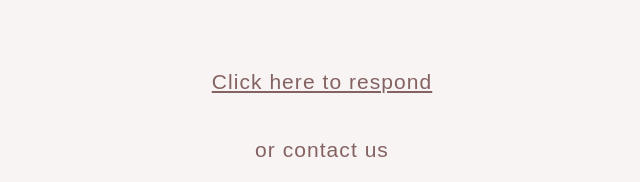
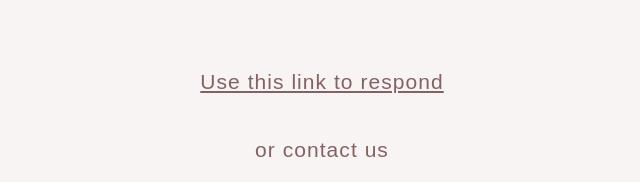
Before and after one commit to wouterjanl/29july2023, a plain HTML site: page index.html in a window 1280 px wide. Shown: the part 2758-2940 px from the top of the page, 318-958 px from the left. Drawn offline with Linux system fonts and the light colour scheme.

Commit message:
Tweak wording

```diff
--- a/index.html
+++ b/index.html
@@ -124,7 +124,7 @@
         </figure>
         <div class="contact-details">
             <p>
-                <a href="http://hackernews.com">Click here to respond</a>
+                <a href="http://hackernews.com">Use this link to respond</a>
             </p>
             <p>
                 or contact us
```
